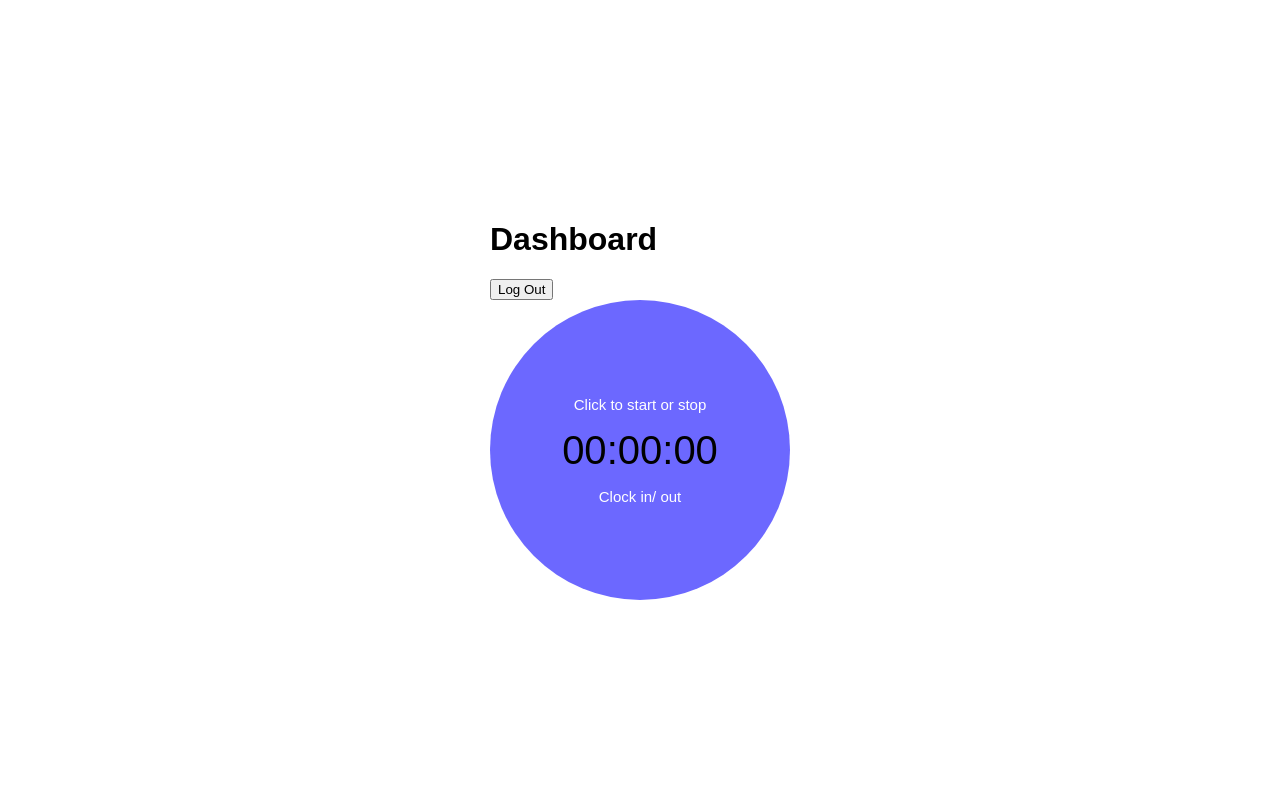
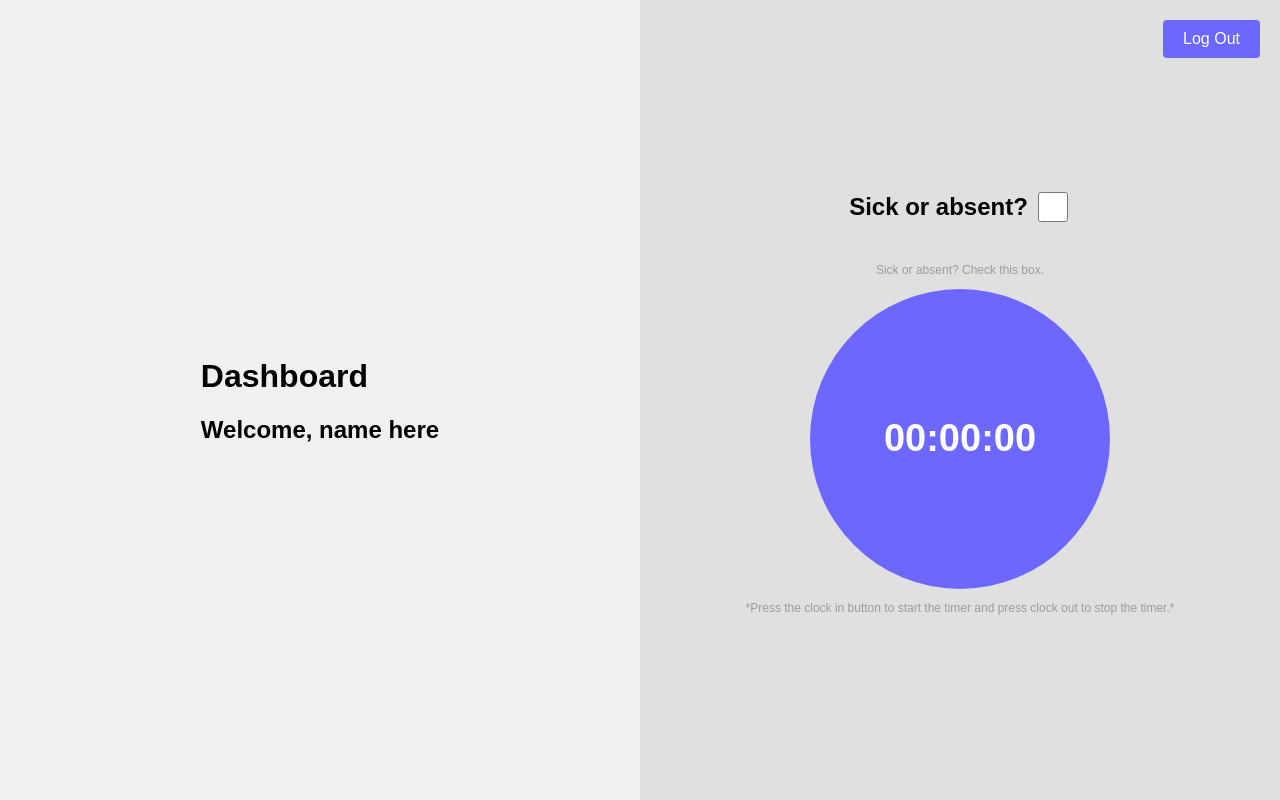
Before and after one commit to ZorroDB/webapp, a React (Create React App) app: page /dashboard in a window 1280 px wide. Built offline with nearby package versions, Linux system fonts and the light colour scheme; sample sign-in values are in the browser's storage.

Commit message:
right-side > sick

```diff
--- a/src/frontend/screens/Dashboard.jsx
+++ b/src/frontend/screens/Dashboard.jsx
@@ -1,15 +1,18 @@
-import React from 'react';
+import React, { useEffect } from 'react';
 import './scripts/calendar';
 import './styling/dashboard.css';
 
 const Dashboard = () => {
+  useEffect(() => {
+    var btn = document.getElementById('btn');
+    btn.addEventListener('click', toggleTimer, false);
+    return () => {
+      btn.removeEventListener('click', toggleTimer);
+    };
+  }, []);
+
   var timerRunning = false;
   var timerInterval;
-
-  function init() {
-    var btn = document.getElementById('btn');
-    btn.addEventListener('click', toggleTimer, false);
-  }
 
   function toggleTimer() {
     if (!timerRunning) {
@@ -35,6 +38,7 @@ const Dashboard = () => {
 
   function startTimer() {
     timerRunning = true;
+    // btn.style.backgroundColor = 'red';
     console.log('Timer started');
     timerInterval = setInterval(() => {
       second++;
@@ -59,30 +63,45 @@ const Dashboard = () => {
     }, 1000);
   }
 
-  window.onload = init;
+  const logout = () => {
+    localStorage.removeItem('token');
+    const token = localStorage.getItem('token');
+    if (!token) window.location.reload();
+    return 'You have been logged out.';
+  };
+
   return (
     <div className="dashboard">
       <div className="left-half">
         <div>
           <h1>Dashboard</h1>
+          <h2>Welcome, name here</h2>
         </div>
         <div id="calendar"></div>
       </div>
       <div className="right-half">
         {/* Log out button */}
-        <button className="logout">Log Out</button>
-
+        <button className="logout" onClick={logout}>
+          Log Out
+        </button>
+        <div class="sick">
+          <div class="top-section">
+            <h2>Sick or absent?</h2>
+            <input id="input_sick" type="checkbox" required></input>
+          </div>
+          <p id="subText">Sick or absent? Check this box.</p>
+        </div>
         {/* Clock in timer */}
         <button className="timer" id="btn" type="button">
-          <div className="time-management" id="start_text">
-            <p>Click to start or stop</p>
-            <div className="time-measure">
-              <span id="time_hour">00</span>:<span id="time_minutes">00</span>:
-              <span id="time_seconds">00</span>
-            </div>
-            <p>Clock in/ out</p>
+          <div className="time-measure">
+            <span id="time_hour">00</span>:<span id="time_minutes">00</span>:
+            <span id="time_seconds">00</span>
           </div>
         </button>
+        <p id="btn-subText">
+          *Press the clock in button to start the timer and press clock out to
+          stop the timer.*
+        </p>
       </div>
     </div>
   );
--- a/src/frontend/screens/styling/dashboard.css
+++ b/src/frontend/screens/styling/dashboard.css
@@ -1,3 +1,33 @@
+body {
+  overflow: hidden;
+  margin: 0;
+  font-family: Arial, sans-serif;
+}
+
+.dashboard {
+  display: flex;
+  width: 100vw;
+  height: 100vh;
+}
+
+.left-half,
+.right-half {
+  flex: 1;
+  display: flex;
+  flex-direction: column;
+  align-items: center;
+  justify-content: center;
+  position: relative;
+}
+
+.left-half {
+  background-color: #f0f0f0;
+}
+
+.right-half {
+  background-color: #e0e0e0;
+}
+
 .timer {
   background-color: var(--secondary-color);
   border-radius: 50%;
@@ -6,37 +36,68 @@
   display: flex;
   align-items: center;
   justify-content: center;
-  border: 0 solid;
+  border: none;
+  cursor: pointer;
+  transition: ease-in-out 0.4s;
 }
-.timer::before {
-  content: '';
-  position: absolute;
-  top: 50%;
-  left: 50%;
-  width: 200%;
-  height: 200%;
-  background: radial-gradient(
-    circle,
-    rgba(255, 255, 255, 0.2),
-    rgba(0, 0, 0, 0)
-  );
-  transform: translate(-50%, -50%) scale(0);
-  transition: transform 0.3s ease-out;
-  pointer-events: none;
+.sick {
+  display: flex;
+  flex-direction: column; /* Stack children vertically */
 }
 
-.timer:hover::before {
-  transform: translate(-50%, -50%) scale(1);
+.top-section {
+  display: flex;
+  align-items: center; /* Center items vertically within this container */
+  margin-bottom: 10px; /* Add some space below this section */
 }
-.timer > .time-management {
-  text-align: center;
+
+input {
+  width: 30px;
+  height: 30px;
+  border: 1px solid grey;
+  background-color: var(--secondary-color);
+  border-radius: 5px;
+  margin-left: 10px;
 }
-.timer > .time-management > p {
-  font-size: 15px;
+
+.timer:hover {
+  transform: scale(1.05);
+}
+.sick {
+  display: flex;
+  align-items: center;
+}
+
+.timer > .time-measure {
+  font-size: 38px;
+  font-weight: 600;
   color: var(--primary-color);
 }
-.timer > .time-management > div {
-  font-size: 40px;
+
+.logout {
+  position: absolute;
+  top: 20px;
+  right: 20px;
+  margin-bottom: 20px;
+  padding: 10px 20px;
+  font-size: 16px;
+  cursor: pointer;
+  border: none;
+  background-color: var(--secondary-color);
+  color: var(--primary-color);
+  border-radius: 4px;
+  transition: ease-in-out 0.4s;
 }
-
-/* CALENDAR  */
+.logout:hover {
+  transform: scale(1.2);
+  background-color: #837ffa;
+}
+#btn-subText {
+  font-size: 12px;
+  color: rgb(157, 156, 156);
+}
+#subText {
+  font-size: 12px;
+  color: rgb(157, 156, 156);
+  position: relative;
+}
```
